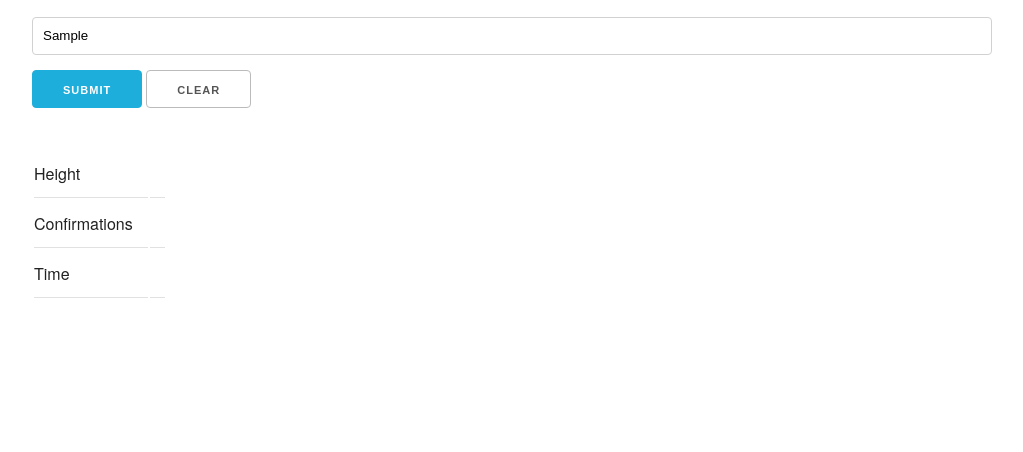
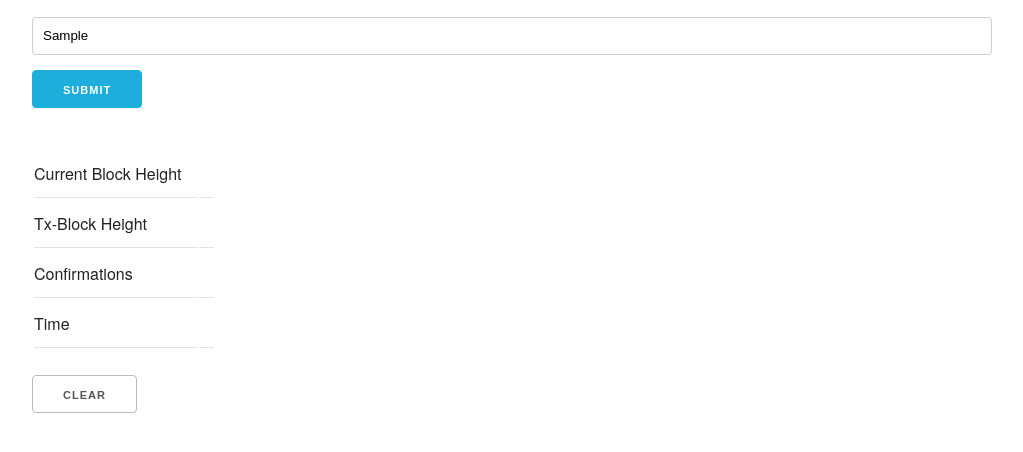
Before and after one commit to Auronmatrix/bitcoin-tx-menubar, an Electron app: page index.html in a window 1280 px wide. Both pictures are taken after typing "Sample" into the empty fields and a click on the input 215 px from the left and 132 px from the top of the page. Shown: the part 44-496 px from the top of the page, without its empty margins (128-1151 px from the left). Drawn offline with Linux system fonts and the light colour scheme; no server answers.

Commit message:
Load current blockheight and show confirmations

```diff
--- a/index.html
+++ b/index.html
@@ -14,8 +14,8 @@
     <script>
         var remote = require('electron').remote,
         win = remote.getCurrentWindow();
-        win.setMinimumSize(550, 380);
-        win.setContentSize(550, 380);
+        win.setMinimumSize(550, 550);
+        win.setContentSize(550, 550);
 
             let interval = undefined
             function clearAll() {
@@ -28,6 +28,9 @@
                 document.getElementById('confirmations').innerHTML = ''
                 document.getElementById('time').innerHTML = ''
             }
+
+            let currentHeight
+            let txHeight
 
             function fetchData(){
                     const txid = document.getElementById('txid').value
@@ -45,10 +48,18 @@
 
                         })
                         .then(resJson => {
+                            txHeight = resJson.blockheight
                             document.getElementById('blockheight').innerHTML = resJson.blockheight
                             document.getElementById('confirmations').innerHTML = resJson.confirmations
                             document.getElementById('time').innerHTML = new Date()
                         })
+
+                    fetch('https://blockexplorer.com/api/status?q=getInfo')
+                    .then(res => res.json())
+                    .then(resJson => {
+                        currentHeight = resJson.info.blocks
+                        document.getElementById('currentblockheight').innerHTML = currentHeight && txHeight ? `${currentHeight} (${currentHeight - txHeight + 1})` : currentHeight
+                    })
                 }
 
             async function toSubmit(event) {
@@ -77,13 +88,17 @@
     </div>
     <div class="row">
             <input class="button-primary" type='submit' />
-            <button class="button" onclick="return clearAll()">Clear</button>
     </div>
     </form>
 
-    <table id="list" style="display: none">
+    <div id="list" style="display: none">
+    <table>
+            <tr>
+                    <td>Current Block Height</td>
+                    <td id="currentblockheight"></td>
+                </tr>
         <tr>
-            <td>Height</td>
+            <td>Tx-Block Height</td>
             <td id="blockheight"></td>
         </tr>
         <tr>
@@ -95,6 +110,8 @@
             <td id="time"></td>
         </tr>
     </table>
+    <button class="button" onclick="return clearAll()">Clear</button>
+</div>
 </div>
 </body>
 
```
